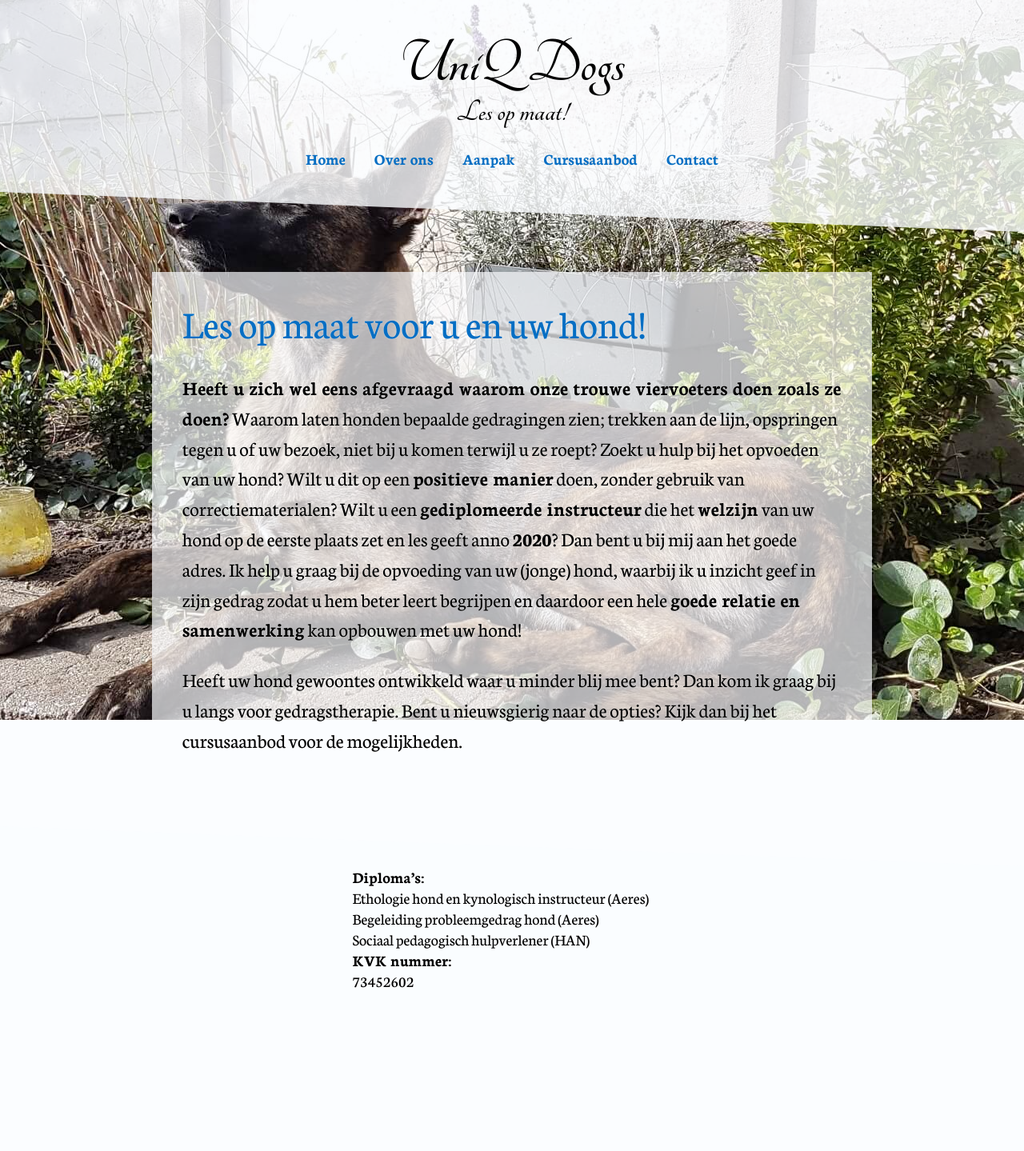
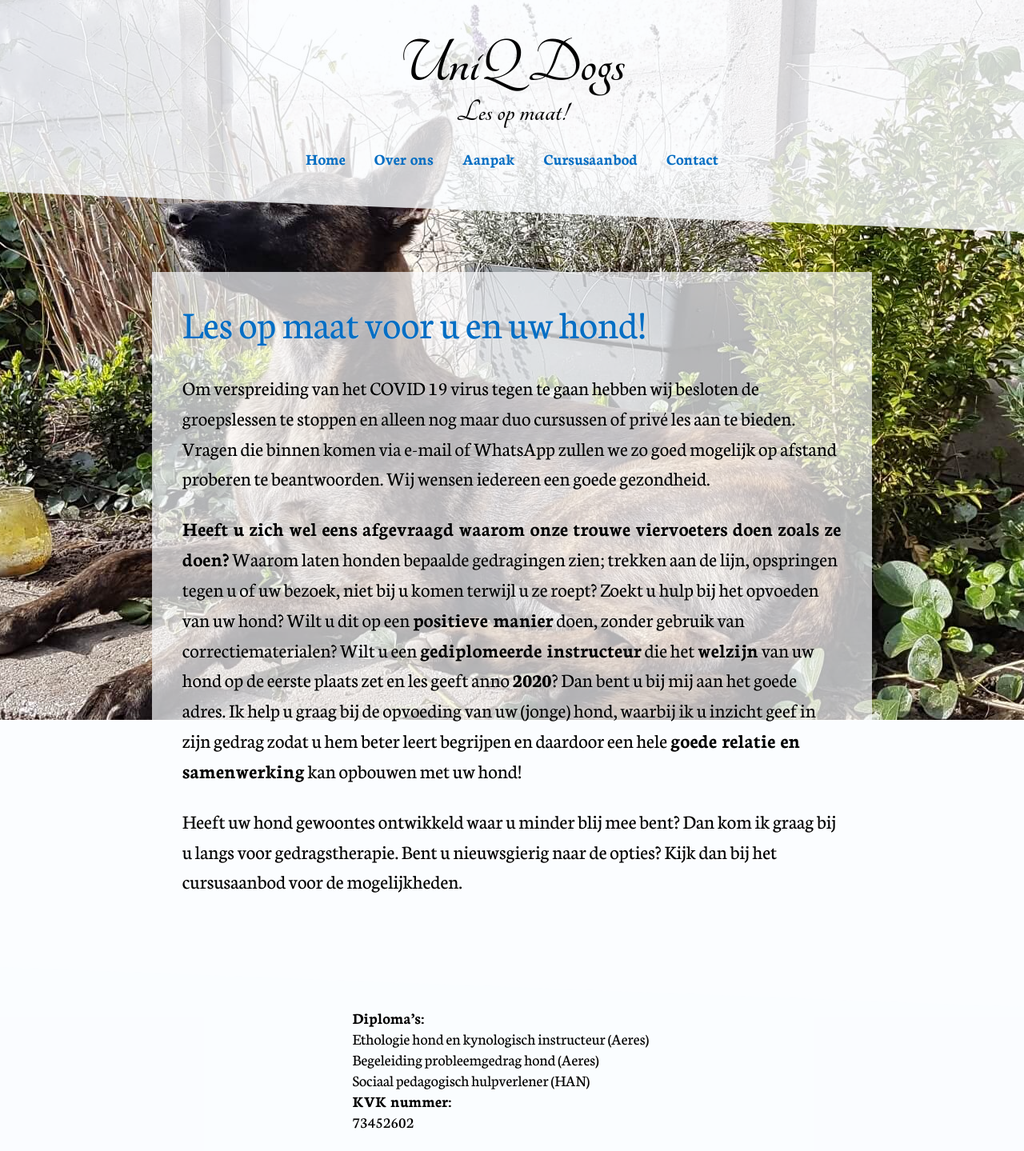
Before and after one commit to UniQdogs/info, a Jekyll site: the page built from pages/home.md, in a window 1280 px wide. Shown: the whole page at 80% size. Built offline with Jekyll 4.4.1, drawn with Linux system fonts in a browser that asks for light colours; nearby versions of some CDN libraries; before the commit the page ends 1263 px from its top, so only the background shows below that.

Commit message:
covid 19

```diff
--- a/pages/home.md
+++ b/pages/home.md
@@ -6,6 +6,11 @@ background: /assets/background1.jpg
 ---
 # Les op maat voor u en uw hond!
 
+Om verspreiding van het COVID 19 virus tegen te gaan hebben wij besloten de groepslessen te stoppen en alleen nog maar duo cursussen of privé les aan te bieden.
+Vragen die binnen komen via e-mail of WhatsApp zullen we zo goed mogelijk op afstand proberen te beantwoorden.
+Wij wensen iedereen een goede gezondheid.
+
+
 **Heeft u zich wel eens afgevraagd waarom onze trouwe viervoeters doen zoals ze doen?** Waarom laten honden bepaalde gedragingen zien; trekken aan de lijn, opspringen tegen u of uw bezoek, niet bij u komen terwijl u ze roept? Zoekt u hulp bij het opvoeden van uw hond? Wilt u dit op een **positieve manier** doen, zonder gebruik van correctiematerialen? Wilt u een **gediplomeerde instructeur** die het **welzijn** van uw hond op de eerste plaats zet en les geeft anno **2020**? Dan bent u bij mij aan het goede adres. Ik help u graag bij de opvoeding van uw (jonge) hond, waarbij ik u inzicht geef in zijn gedrag zodat u hem beter leert begrijpen en daardoor een hele **goede relatie en samenwerking** kan opbouwen met uw hond!
 
 Heeft uw hond gewoontes ontwikkeld waar u minder blij mee bent? Dan kom ik graag bij u langs voor gedragstherapie.
```
